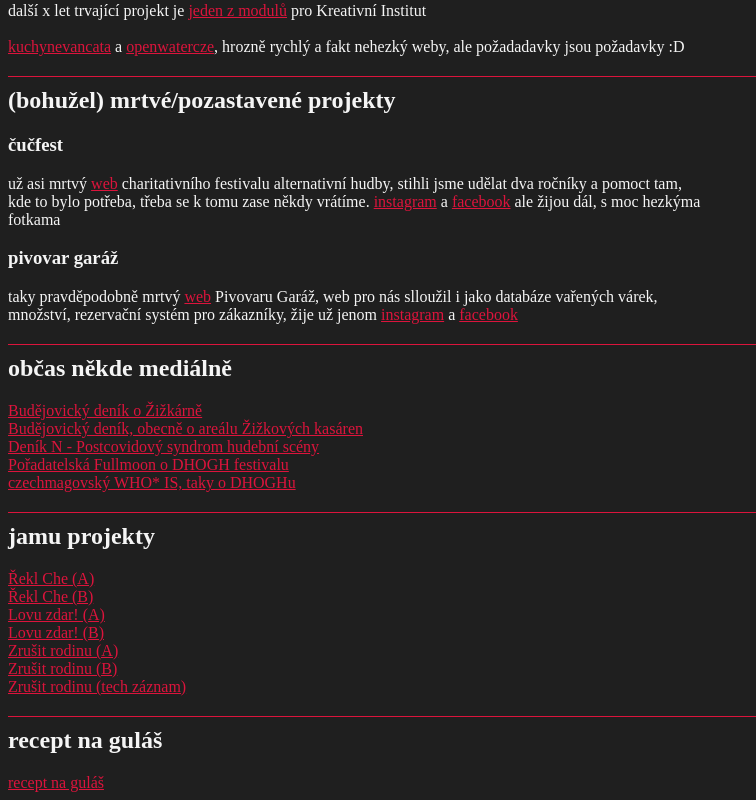
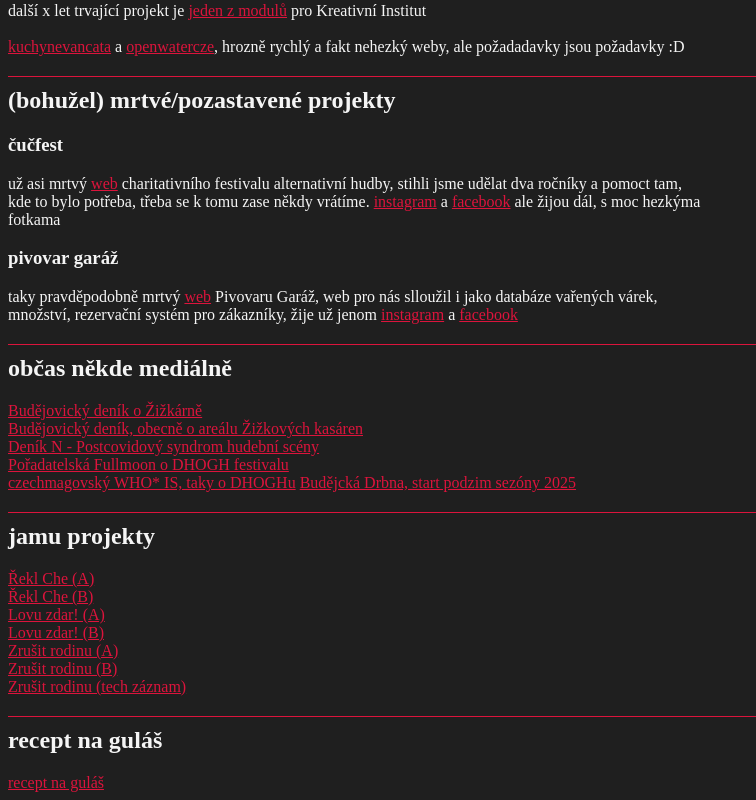
Before and after one commit to Divocaak/divokyvojtech, a SvelteKit app: page / in a window 1280 px wide. Shown: the part 1015-1815 px from the top of the page, without its empty margins (0-756 px from the left). Built offline with nearby package versions, Linux system fonts and the light colour scheme.

Commit message:
publicity added

```diff
--- a/src/routes/+page.svelte
+++ b/src/routes/+page.svelte
@@ -310,6 +310,9 @@
 <a target="_blank" href="https://www.instagram.com/p/DKjd0kzsz-3/?img_index=1">
 	czechmagovský WHO* IS, taky o DHOGHu
 </a>
+<a target="_blank" href="https://budejcka.drbna.cz/zpravy/kultura/46634-zizkarna-tento-vikend-predstavi-mlade-hudebni-talenty.html">
+	Budějcká Drbna, start podzim sezóny 2025
+</a>
 <h2>jamu projekty</h2>
 <a
 	target="_blank"
```
